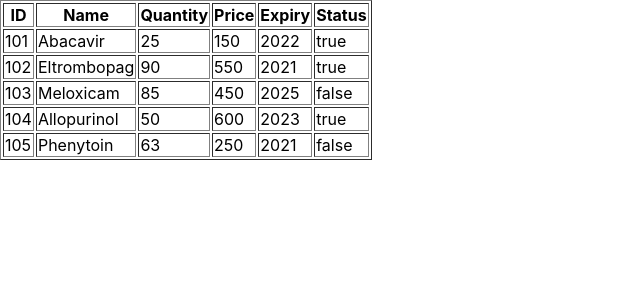
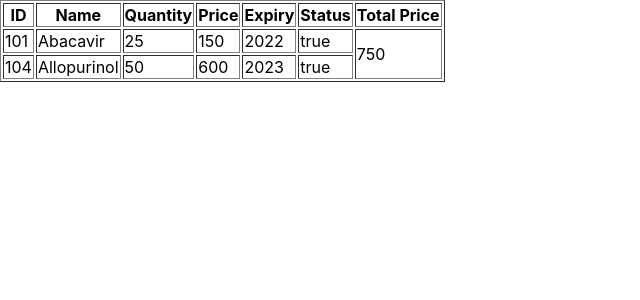
Before and after one commit to mitalitagadiya/project-1, a React (Create React App) app: page / in a window 1280 px wide. Shown: the top 300 px of the page, without its empty margins (0-640 px from the left). Built offline with nearby package versions, Linux system fonts and the light colour scheme.

Commit message:
Medicine_data

```diff
--- a/src/App.js
+++ b/src/App.js
@@ -47,6 +47,12 @@
     }
   ];
 
+  let fdata = data.filter((d, i) => d.status === true && d.expiry >= 2022);
+
+  let ans = fdata.reduce((acc, d, i) => acc + d.price ,0);
+
+  console.log(fdata);
+  console.log(ans);
 
   return (
     <div>
@@ -58,17 +64,20 @@
           <th>Price</th>
           <th>Expiry</th>
           <th>Status</th>
+          <th>Total Price</th>
         </tr>
         {
-          data.map((d,i) => {
+          fdata.map((d,i) => {
+            let {id, name, quantity, price, expiry, status} = d;
             return(
-              <tr>
-                <td>{d.id}</td>
-                <td>{d.name}</td>
-                <td>{d.quantity}</td>
-                <td>{d.price}</td>
-                <td>{d.expiry}</td>
-                <td>{d.status.toString()}</td>
+              <tr key={i}>
+                <td>{id}</td>
+                <td>{name}</td>
+                <td>{quantity}</td>
+                <td>{price}</td>
+                <td>{expiry}</td>
+                <td>{status.toString()}</td>
+                {i === 0 ? <td rowSpan={2}>{ans}</td> : null}
               </tr>
             )
           })
```
